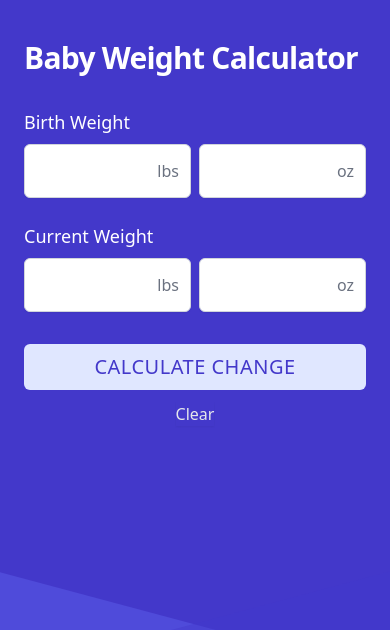
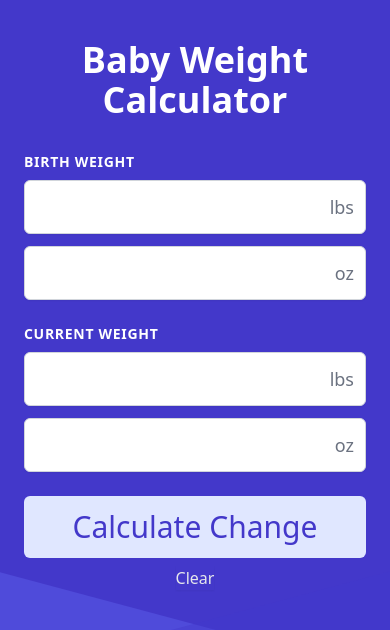
Before and after one commit to sjfortin/baby-weight-change-calculator, a Next.js app: page / in a window 390 px wide. Shown: the top 630 px of the page. Built offline with nearby package versions, Linux system fonts and the light colour scheme.

Commit message:
more styling

```diff
--- a/components/Form.jsx
+++ b/components/Form.jsx
@@ -26,8 +26,10 @@ export default function Form() {
     >
       {/* Birth Weight */}
       <div>
-        <div className="text-white text-lg mb-1">Birth Weight</div>
-        <div className="grid grid-cols-2 gap-2">
+        <div className="text-white text-sm uppercase font-bold tracking-wider mb-1">
+          Birth Weight
+        </div>
+        <div className="grid grid-cols-1 gap-2">
           <div>
             <label
               htmlFor="birth-lbs"
@@ -40,13 +42,13 @@ export default function Form() {
                 type="number"
                 name="birth-lbs"
                 id="birth-lbs"
-                className="block w-full rounded-md border-gray-300 pl-2 pr-12 focus:border-indigo-500 focus:ring-indigo-500 text-3xl"
+                className="block w-full rounded-md border-gray-300 pl-3 pr-12 focus:border-indigo-500 focus:ring-indigo-500 text-3xl"
                 // placeholder="Enter lbs"
                 aria-describedby="birth-lbs"
                 {...register("birthLbs", { required: true })}
               />
               <div className="pointer-events-none absolute inset-y-0 right-0 flex items-center pr-3">
-                <span className="text-gray-500 sm:text-lg" id="birth-lbs">
+                <span className="text-gray-500 text-lg" id="birth-lbs">
                   lbs
                 </span>
               </div>
@@ -69,13 +71,13 @@ export default function Form() {
                 type="number"
                 name="birth-oz"
                 id="birth-oz"
-                className="block w-full rounded-md border-gray-300 pl-2 pr-12 focus:border-indigo-500 focus:ring-indigo-500 text-3xl"
+                className="block w-full rounded-md border-gray-300 pl-3 pr-12 focus:border-indigo-500 focus:ring-indigo-500 text-3xl"
                 // placeholder="Enter oz"
                 aria-describedby="birth-oz"
                 {...register("birthOzs", { required: true })}
               />
               <div className="pointer-events-none absolute inset-y-0 right-0 flex items-center pr-3">
-                <span className="text-gray-500 sm:text-lg" id="birth-oz">
+                <span className="text-gray-500 text-lg" id="birth-oz">
                   oz
                 </span>
               </div>
@@ -91,8 +93,10 @@ export default function Form() {
 
       {/* Current Weight */}
       <div>
-        <div className="text-white text-lg mb-1 mt-6">Current Weight</div>
-        <div className="grid grid-cols-2 gap-2">
+        <div className="text-white text-sm uppercase font-bold tracking-wider mb-1 mt-6">
+          Current Weight
+        </div>
+        <div className="grid grid-cols-1 gap-2">
           <div>
             <label
               htmlFor="current-lbs"
@@ -105,13 +109,13 @@ export default function Form() {
                 type="number"
                 name="current-lbs"
                 id="current-lbs"
-                className="block w-full rounded-md border-gray-300 pl-2 pr-12 focus:border-indigo-500 focus:ring-indigo-500 text-3xl"
+                className="block w-full rounded-md border-gray-300 pl-3 pr-12 focus:border-indigo-500 focus:ring-indigo-500 text-3xl"
                 // placeholder="Enter lbs"
                 aria-describedby="current-lbs"
                 {...register("currentLbs", { required: true })}
               />
               <div className="pointer-events-none absolute inset-y-0 right-0 flex items-center pr-3">
-                <span className="text-gray-500 sm:text-lg" id="current-lbs">
+                <span className="text-gray-500 text-lg" id="current-lbs">
                   lbs
                 </span>
               </div>
@@ -134,13 +138,13 @@ export default function Form() {
                 type="number"
                 name="current-oz"
                 id="current-oz"
-                className="block w-full rounded-md border-gray-300 pl-2 pr-12 focus:border-indigo-500 focus:ring-indigo-500 text-3xl"
+                className="block w-full rounded-md border-gray-300 pl-3 pr-12 focus:border-indigo-500 focus:ring-indigo-500 text-3xl"
                 // placeholder="Enter oz"
                 aria-describedby="current-oz"
                 {...register("currentOzs", { required: true })}
               />
               <div className="pointer-events-none absolute inset-y-0 right-0 flex items-center pr-3">
-                <span className="text-gray-500 sm:text-xl" id="current-oz">
+                <span className="text-gray-500 text-lg" id="current-oz">
                   oz
                 </span>
               </div>
@@ -155,11 +159,11 @@ export default function Form() {
       </div>
 
       {/* Actions */}
-      <div className="mt-8 text-center">
+      <div className="mt-6 text-center">
         <div>
           <button
             type="submit"
-            className="w-full flex justify-center items-center rounded-md border border-transparent bg-indigo-100 px-4 py-2 text-xl font-medium text-indigo-700 hover:bg-indigo-200 focus:outline-none focus:ring-2 focus:ring-indigo-500 focus:ring-offset-2 uppercase tracking-wide"
+            className="w-full flex justify-center items-center rounded-md border border-transparent bg-indigo-100 px-4 py-3 text-3xl font-medium text-indigo-700 hover:bg-indigo-200 focus:outline-none focus:ring-2 focus:ring-indigo-500 focus:ring-offset-2"
           >
             Calculate Change
           </button>
@@ -167,7 +171,7 @@ export default function Form() {
         <div>
           <button
             type="button"
-            className="inline-flex items-center text-gray-200 text-base hover:text-gray-300 shadow-sm mt-3"
+            className="inline-flex items-center text-gray-200 text-base hover:text-gray-300 shadow-sm mt-2"
             onClick={() => {
               setPercentageChange(null);
               reset();
@@ -177,11 +181,13 @@ export default function Form() {
           </button>
         </div>
         {percentageChange && (
-          <div className="flex flex-col border-2 rounded-md shadow-md p-4 mt-4">
-            <div className="text-white text-sm uppercase">
+          <div className="flex flex-col items-center border-2 rounded-md shadow-md p-4 mt-4">
+            <div className="text-white text-sm uppercase tracking-wider">
               Percentage Change
             </div>
-            <div className="text-white text-3xl mt-1">{percentageChange}%</div>
+            <div className="text-white text-4xl font-bold xl mt-1">
+              {percentageChange}%
+            </div>
           </div>
         )}
       </div>
--- a/pages/index.tsx
+++ b/pages/index.tsx
@@ -39,10 +39,10 @@ export default function Home() {
                   </svg>
                 </div>
                 <div className="relative">
-                  <div className="sm:text-center">
-                    <h2 className="text-3xl font-bold tracking-tight text-white sm:text-4xl">
+                  <div>
+                    <h1 className="text-4xl text-center font-bold text-white">
                       Baby Weight Calculator
-                    </h2>
+                    </h1>
                     {/* <p className="mx-auto mt-6 max-w-2xl text-lg text-indigo-200">
                       Add instructional text here
                     </p> */}
```
